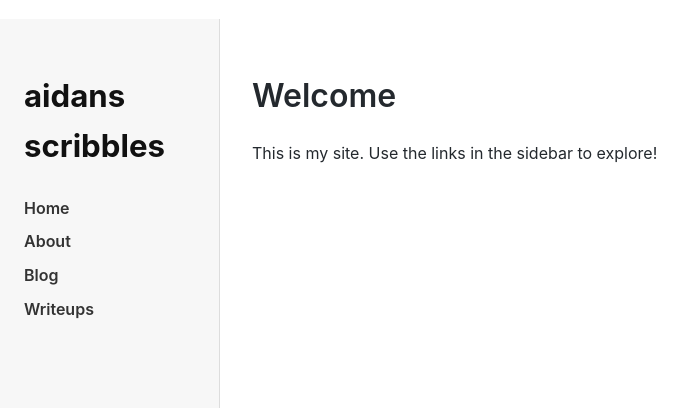
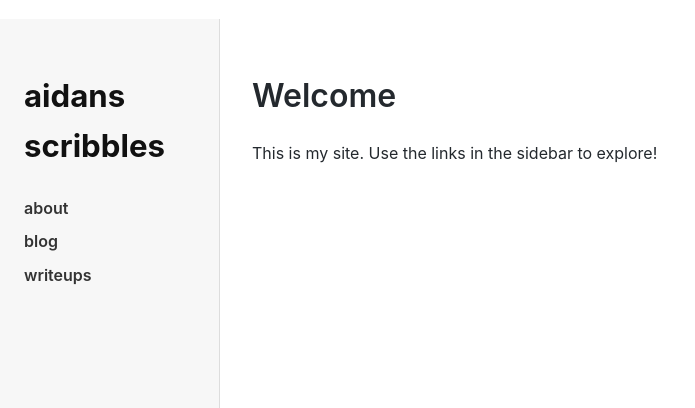
Before and after one commit to aidanvoidout/aidanvoidout.github.io, a Jekyll site: the page built from index.md, in a window 1280 px wide. Shown: the top 408 px of the page, without its empty margins (0-695 px from the left). Built offline with Jekyll 4.4.1, drawn with Linux system fonts in a browser that asks for light colours.

Commit message:
Update default.html

```diff
--- a/_layouts/default.html
+++ b/_layouts/default.html
@@ -34,8 +34,7 @@
   <!-- Jekyll’s main stylesheet -->
   <link rel="stylesheet" href="{{ '/assets/css/style.css' | relative_url }}">
 </head>
-<body>
-  <header class="mobile-header">
+<header class="mobile-header">
     <div class="mobile-title"><a href="{{ '/' | relative_url }}">{{ site.title }}</a></div>
     <nav class="mobile-nav">
       <a href="{{ '/about/' | relative_url }}">About</a>
@@ -43,15 +42,16 @@
       <a href="{{ '/writeups/' | relative_url }}">Writeups</a>
     </nav>
   </header>
+<body>
+
 
   <div class="site-wrapper">
     <nav class="sidebar">
       <h2 class="site-title"><a href="{{ '/' | relative_url }}">{{ site.title }}</a></h2>
       <ul class="nav-links">
-        <li><a href="{{ '/' | relative_url }}">Home</a></li>
-        <li><a href="{{ '/about/' | relative_url }}">About</a></li>
-        <li><a href="{{ '/blog/' | relative_url }}">Blog</a></li>
-        <li><a href="{{ '/writeups/' | relative_url }}">Writeups</a></li>
+        <li><a href="{{ '/about/' | relative_url }}">about</a></li>
+        <li><a href="{{ '/blog/' | relative_url }}">blog</a></li>
+        <li><a href="{{ '/writeups/' | relative_url }}">writeups</a></li>
       </ul>
     </nav>
 
```
